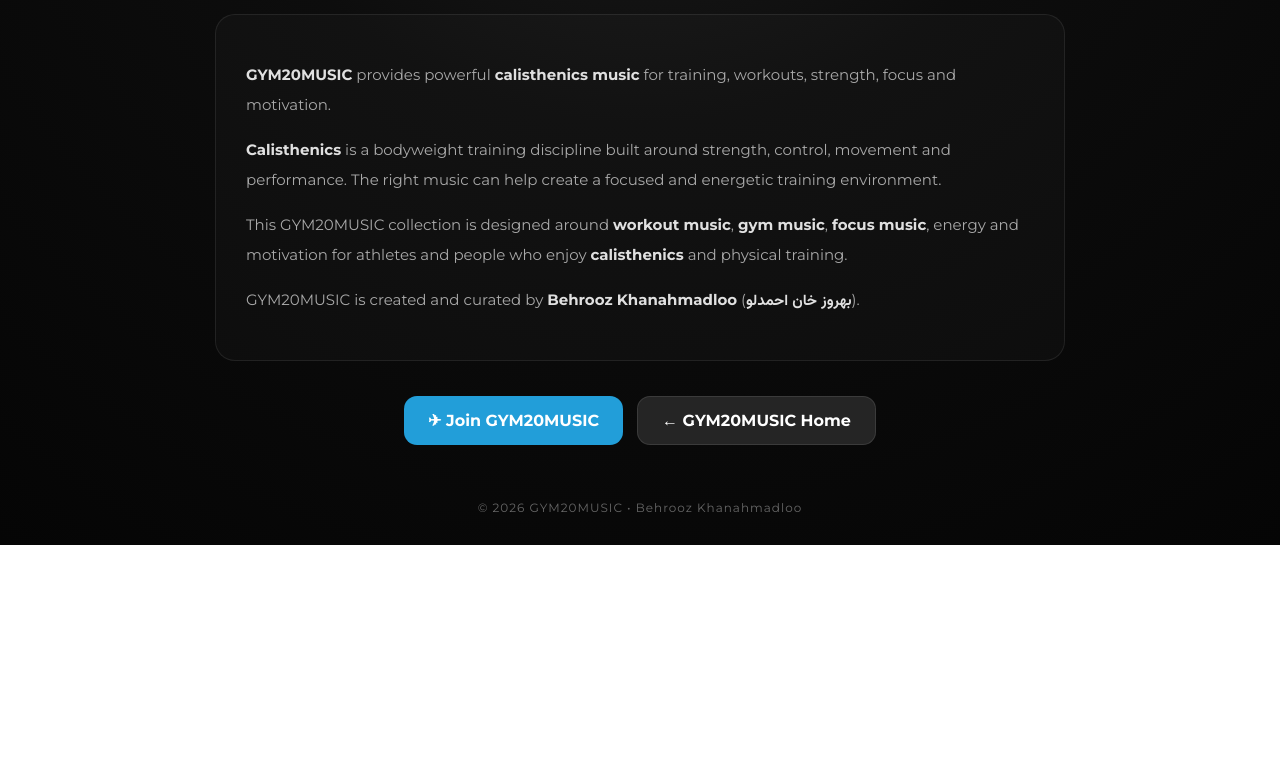
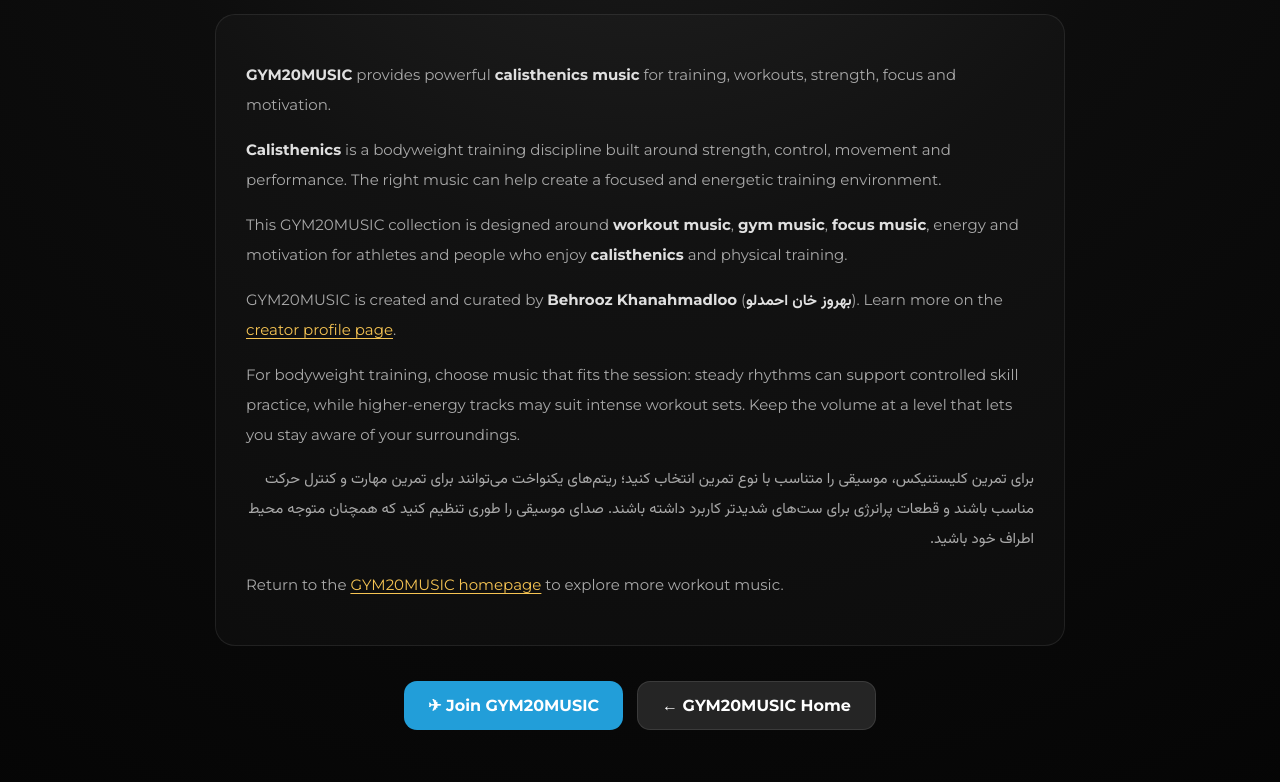
Before and after one commit to uptodate5j-boop/GYM20MUSICsit, a plain HTML site: page calisthenics.html in a window 1280 px wide. Shown: the part 429-1211 px from the top of the page. Before the commit the page ends 974 px from the top, so only its background shows below. Drawn offline with Linux system fonts and the light colour scheme.

Commit message:
Improve calisthenics page metadata and internal links

```diff
--- a/calisthenics.html
+++ b/calisthenics.html
@@ -20,6 +20,11 @@
 
   <link rel="canonical"
         href="https://gym20musicsit.uptodate5j.workers.dev/calisthenics.html">
+
+  <meta property="og:title" content="Calisthenics Music | GYM20MUSIC">
+  <meta property="og:description" content="Workout and calisthenics music for strength, focus, energy and motivation.">
+  <meta property="og:type" content="website">
+  <meta property="og:url" content="https://gym20musicsit.uptodate5j.workers.dev/calisthenics.html">
 
   <link rel="preconnect" href="https://fonts.googleapis.com">
   <link rel="preconnect" href="https://fonts.gstatic.com" crossorigin>
@@ -118,6 +123,17 @@
 
     .content strong {
       color: #e0e0e0;
+    }
+
+    .content a {
+      color: #f6c453;
+      text-underline-offset: 3px;
+    }
+
+    .persian-copy {
+      font-family: "Vazirmatn", sans-serif;
+      direction: rtl;
+      text-align: right;
     }
 
     .buttons {
@@ -239,7 +255,19 @@
       <p>
         GYM20MUSIC is created and curated by
         <strong>Behrooz Khanahmadloo</strong>
-        (<strong>بهروز خان احمدلو</strong>).
+        (<strong>بهروز خان احمدلو</strong>). Learn more on the <a href="/behrooz-khanahmadloo.html">creator profile page</a>.
+      </p>
+
+      <p>
+        For bodyweight training, choose music that fits the session: steady rhythms can support controlled skill practice, while higher-energy tracks may suit intense workout sets. Keep the volume at a level that lets you stay aware of your surroundings.
+      </p>
+
+      <p class="persian-copy" lang="fa">
+        برای تمرین کلیستنیکس، موسیقی را متناسب با نوع تمرین انتخاب کنید؛ ریتم‌های یکنواخت می‌توانند برای تمرین مهارت و کنترل حرکت مناسب باشند و قطعات پرانرژی برای ست‌های شدیدتر کاربرد داشته باشند. صدای موسیقی را طوری تنظیم کنید که همچنان متوجه محیط اطراف خود باشید.
+      </p>
+
+      <p>
+        Return to the <a href="/">GYM20MUSIC homepage</a> to explore more workout music.
       </p>
 
     </section>
```
